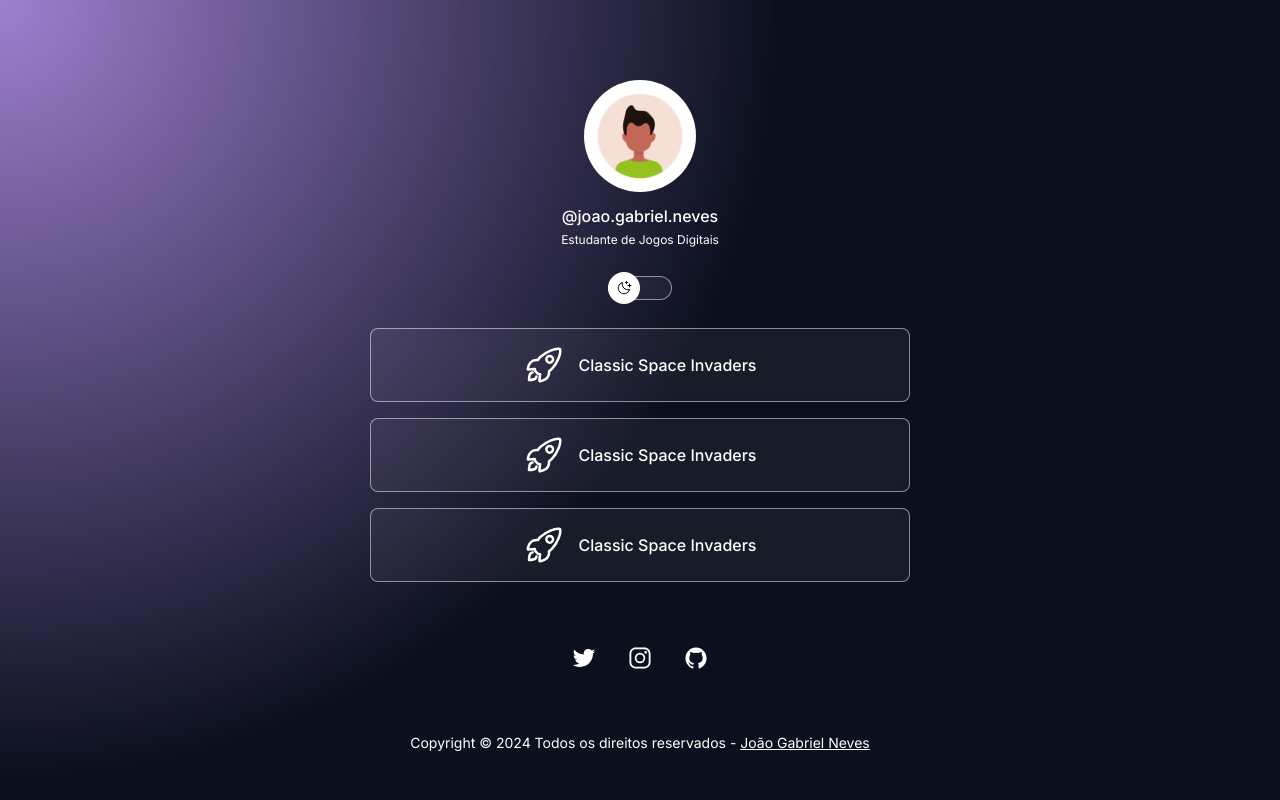
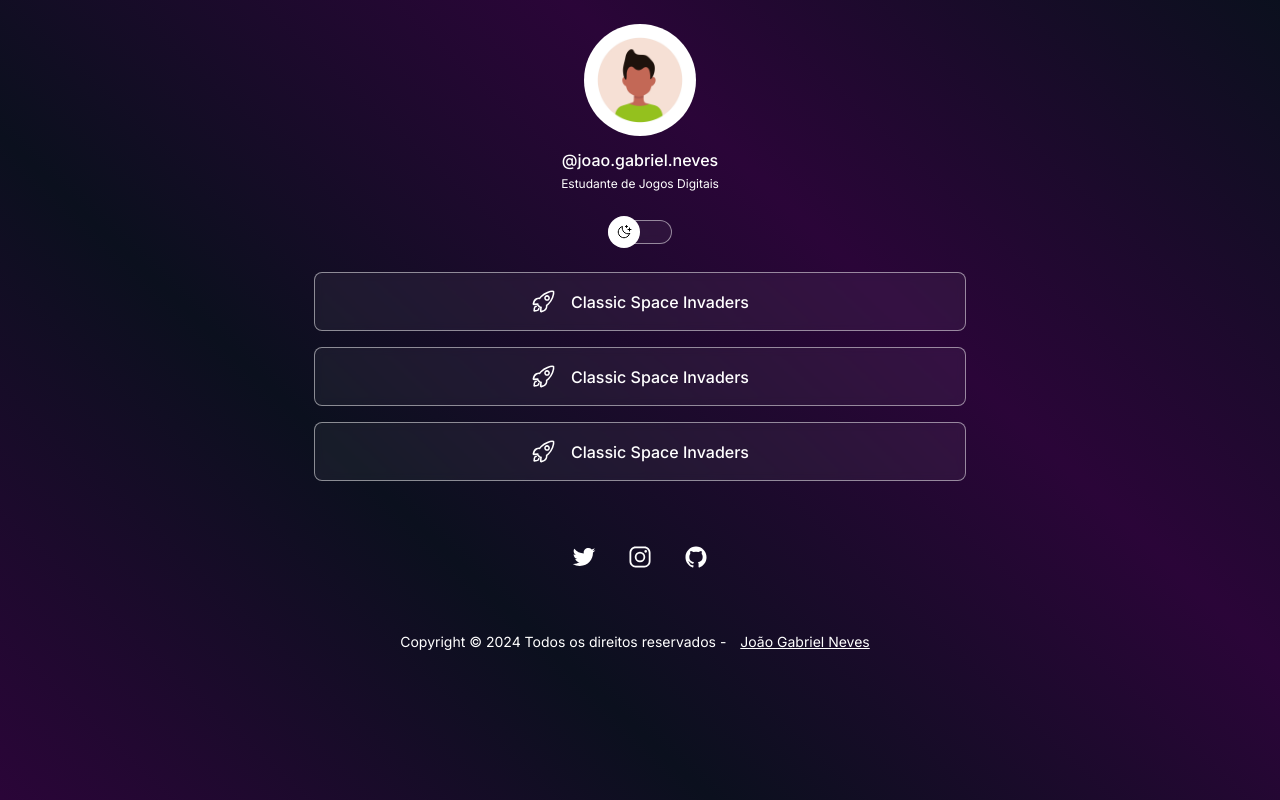
Before and after one commit to joaoneves2007/perfil-de-contato, a plain HTML site: page index.html in a window 1280 px wide. Drawn offline with nearby package versions, Linux system fonts and the light colour scheme.

Commit message:
finish project

```diff
--- a/style.css
+++ b/style.css
@@ -6,7 +6,8 @@
 
 :root {
   --text-color: white;
-  --bg-url: url(./assets/bg-mobile.png);
+  //--bg-url: url(./assets/bg-mobile.png);
+  --bg-url: linear-gradient(43deg, #270135fb, #0B101E, #270135fb, #0B101E);
   --stroke-color: rgba(255, 255, 255, 0.5);
   --surface-color: rgba(255, 255, 255, 0.05);
   --surface-color-hover: rgba(0, 0, 0, 0.02);
@@ -16,7 +17,8 @@
 
 .light {
   --text-color: black;
-  --bg-url: url(./assets/bg-mobile-light.jpg);
+  /* --bg-url: url(./assets/bg-mobile-light.jpg); */
+  --bg-url: linear-gradient(43deg, #CDC9F1, #FDFDFD, #FFFFFF, #9D93D6);
   --stroke-color: rgba(0, 0, 0, 0.5);
   --surface-color: rgba(0, 0, 0, 0.05);
   --surface-color-hover: rgba(0, 0, 0, 0.02);
@@ -25,7 +27,8 @@
 }
 
 body {
-  background: var(--bg-url) no-repeat top center/cover;
+  //background: var(--bg-url) no-repeat top center/cover;
+  background: var(--bg-url);
 }
 
 body * {
@@ -35,8 +38,9 @@ body * {
 
 #container {
   width: 100vw;
-  max-width: 588px;
-  margin: 56px auto 0px;
+  height: 100vh;
+  max-width: 700px;
+  margin: auto;
   padding: 0 24px;
 }
 
@@ -139,7 +143,7 @@ ul li a:hover {
 }
 
 ul li a:hover ion-icon {
-  fill: var(--stroke-color);
+  color: var(--stroke-color);
 }
 
 ul li a ion-icon {
@@ -171,12 +175,12 @@ ul li a ion-icon {
 }
 
 footer {
-  padding: 24PX 0;
+  padding: 24px 0;
   text-align: center;
   font-size: 14px;
 }
 
-footer p {
+footer a {
   padding: 10px;
 }
 
@@ -188,37 +192,34 @@ footer a:hover {
 /* Media Queries */
 @media(min-width:768px) {
   :root {
-        --bg--ur: url(./assets/bg-desktop.png);
+    /* --bg-url: url(./assets/bg-desktop.png); */
 
     ul li a ion-icon {
-            width: 40px;
-            height: 40px;
-
+      width: 25px;
+      height: 25px;
     }
   }
 
   .light {
-        --bg-url: url(./assets/bg-desktop-light.jpg);
+    /* --bg-url: url(./assets/bg-desktop-light.jpg); */
   }
 }
 
 /* Animation */
 @keyframes slide-in {
   from {
-        left: 0;
-
+    left:  0;
   }
-    to{
+  to {
     left: 50%;
   }
 }
 
-@keyframes slide-in {
+@keyframes slide-back {
   from {
-        left: 50%;
-
+    left:  50%;
   }
-    to{
-        left: 0%;
+  to {
+    left: 0;
   }
 }
```
Lines whose indentation alone changed are shown as unchanged.
